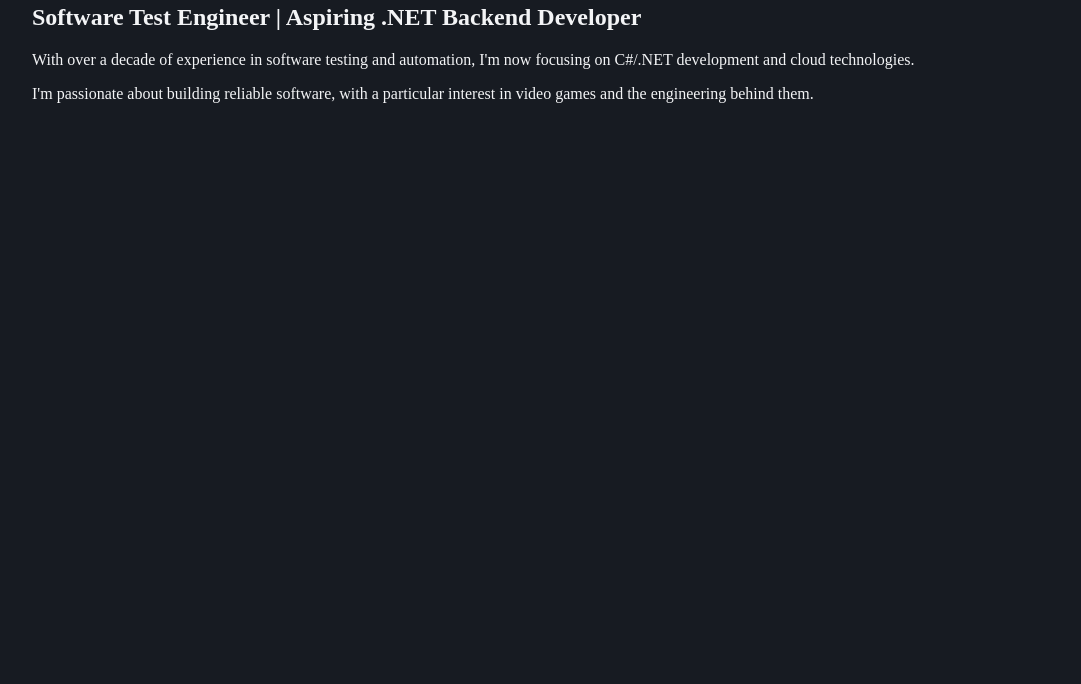
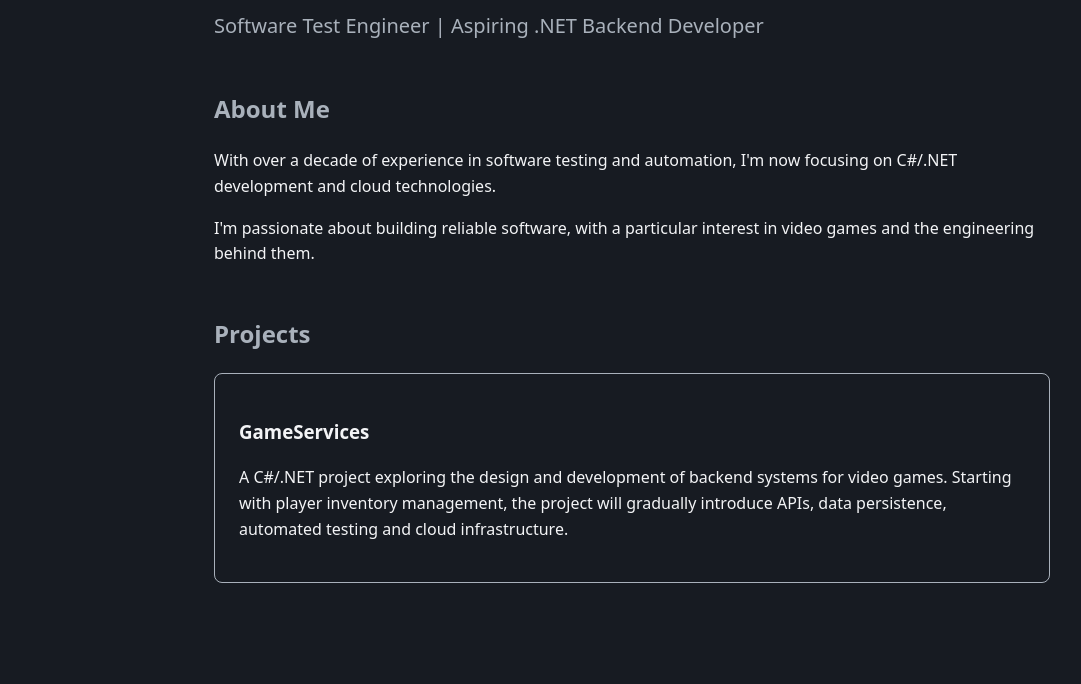
Before and after one commit to simonmcguirk/personal-portfolio, a plain HTML site: page index.html in a window 1280 px wide. Shown: the part 116-800 px from the top of the page, without its empty margins (8-1089 px from the left). Drawn offline with Linux system fonts and the light colour scheme.

Commit message:
Add homepage sections and project card

```diff
--- a/css/styles.css
+++ b/css/styles.css
@@ -5,12 +5,39 @@
     --color-text-secondary: #A9B1BB;
 }
 
+* {
+    box-sizing: border-box;
+}
+
 body {
     background-color: var(--color-background);
     color: var(--color-text-primary);
     padding: 2rem;
+    max-width: 900px;
+    margin: 0 auto;
+    font-family: system-ui, sans-serif;
+    line-height: 1.6;
 }
 
 h1 {
     color: var(--color-accent);
 }
+
+h2 {
+    color: var(--color-text-secondary);
+}
+
+.subtitle {
+    color: var(--color-text-secondary);
+    font-size: 1.25rem;
+}
+
+section {
+    margin-top: 3rem;
+}
+
+.project-card {
+    padding: 1.5rem;
+    border: 1px solid var(--color-text-secondary);
+    border-radius: 0.5rem;
+}
--- a/index.html
+++ b/index.html
@@ -7,9 +7,24 @@
     <title>Simon McGuirk | Software Engineer</title>
 </head>
 <body>
-    <h1>Simon McGuirk</h1>
-    <h2>Software Test Engineer | Aspiring .NET Backend Developer</h2>
-    <p>With over a decade of experience in software testing and automation, I'm now focusing on C#/.NET development and cloud technologies.</p>
-    <p>I'm passionate about building reliable software, with a particular interest in video games and the engineering behind them.</p>
+    <header>
+        <h1>Simon McGuirk</h1>
+        <p class="subtitle">Software Test Engineer | Aspiring .NET Backend Developer</p>
+    </header>
+    <main>
+        <section>
+            <h2>About Me</h2>
+            <p>With over a decade of experience in software testing and automation, I'm now focusing on C#/.NET development and cloud technologies.</p>
+            <p>I'm passionate about building reliable software, with a particular interest in video games and the engineering behind them.</p>
+        </section>
+
+        <section>
+            <h2>Projects</h2>
+            <article class="project-card">
+                <h3>GameServices</h3>
+                <p>A C#/.NET project exploring the design and development of backend systems for video games. Starting with player inventory management, the project will gradually introduce APIs, data persistence, automated testing and cloud infrastructure.</p>
+            </article>
+        </section>
+    </main>
 </body>
 </html>
```
